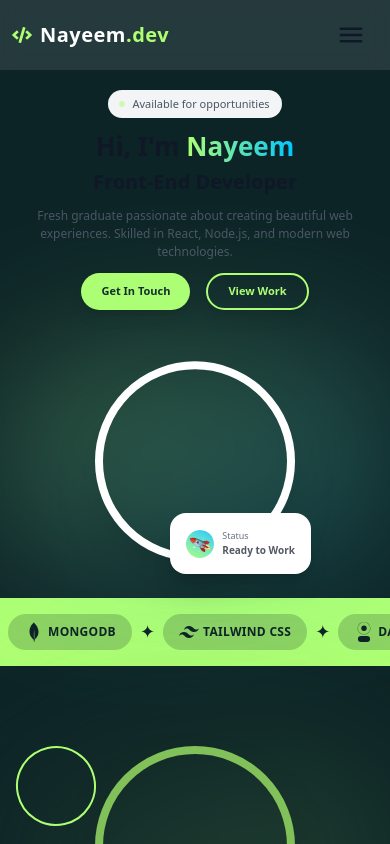
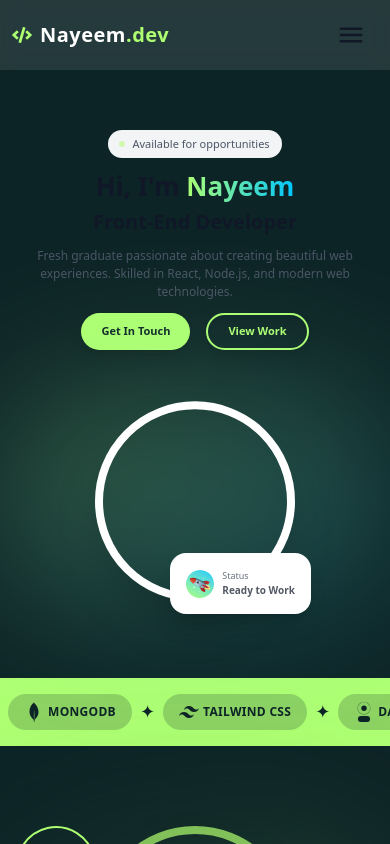
Before and after one commit to Nayeem0011/portfolio, a Next.js app: page / in a window 390 px wide. Shown: the top 844 px of the page. Built offline with nearby package versions, Linux system fonts and the light colour scheme.

Commit message:
first commit

```diff
--- a/app/component/HeroPage.js
+++ b/app/component/HeroPage.js
@@ -11,7 +11,7 @@ const HeroPage = () => {
   }
 
   return (
-    <main className="w-full max-w-7xl mx-auto md:h-140 lg:h-170 flex items-center mt-22 md:mt-8 lg:mt-24 mb-10 md:mb-0 pb-0">
+    <main className="w-full max-w-7xl mx-auto md:h-140 lg:h-170 flex items-center mt-32 md:mt-8 lg:mt-24 mb-20 md:mb-0 pb-0">
       <div className="grid grid-cols-1 md:grid-cols-2 gap-12 items-center w-full">
         {/* Left Side - Text Content */}
         <motion.div
@@ -83,7 +83,7 @@ const HeroPage = () => {
           >
             <motion.button
               onClick={() => scrollToSection('contact')}
-              className="bg-secondary text-primary text-[11px] sm:text-[12px] md:text-[13px] lg:text-[14px] xl:text-[15px] 2xl:text-[16px] font-semibold px-5 py-2 md:px-8 md:py-3 rounded-full shadow-lg"
+              className="bg-secondary text-primary text-[11px] sm:text-[12px] md:text-[13px] lg:text-[14px] xl:text-[15px] 2xl:text-[16px] font-semibold px-5 py-2 md:px-8 md:py-3 rounded-full shadow-lg cursor-pointer"
               whileHover={{ scale: 1.05, boxShadow: '0 10px 30px rgba(174, 255, 114, 0.3)' }}
               whileTap={{ scale: 0.95 }}
               transition={{ type: 'spring', stiffness: 400, damping: 17 }}
@@ -92,7 +92,7 @@ const HeroPage = () => {
             </motion.button>
             <motion.button
               onClick={() => scrollToSection('projects')}
-              className="bg-transparent text-secondary text-[11px] sm:text-[12px] md:text-[13px] lg:text-[14px] xl:text-[15px] 2xl:text-[16px] font-semibold px-5 py-2 md:px-8 md:py-3 rounded-full shadow-lg border-2 border-secondary"
+              className="bg-transparent text-secondary text-[11px] sm:text-[12px] md:text-[13px] lg:text-[14px] xl:text-[15px] 2xl:text-[16px] font-semibold px-5 py-2 md:px-8 md:py-3 rounded-full shadow-lg border-2 border-secondary cursor-pointer"
               whileHover={{
                 scale: 1.05,
                 backgroundColor: 'rgba(174, 255, 114, 0.1)',
```
